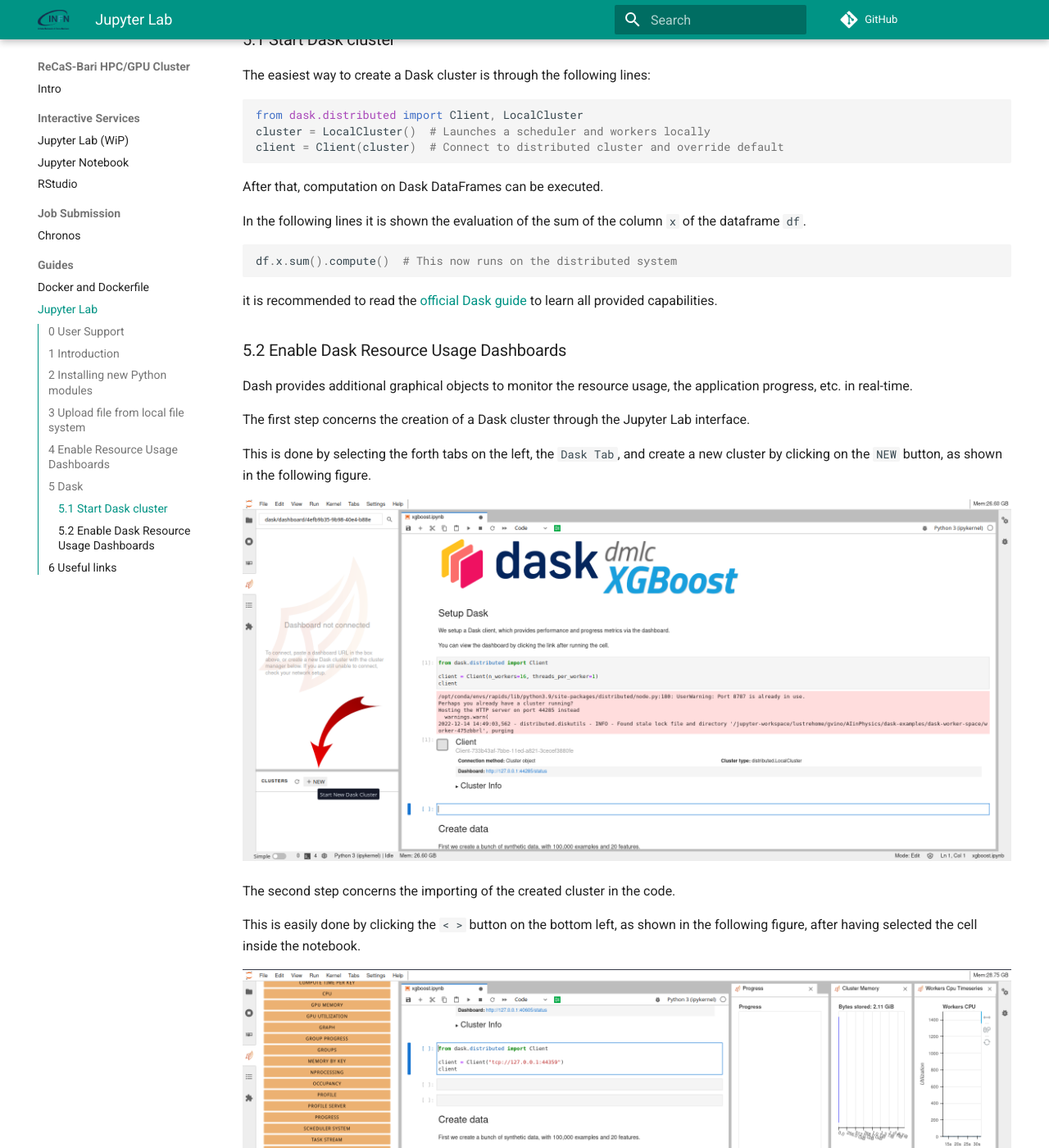
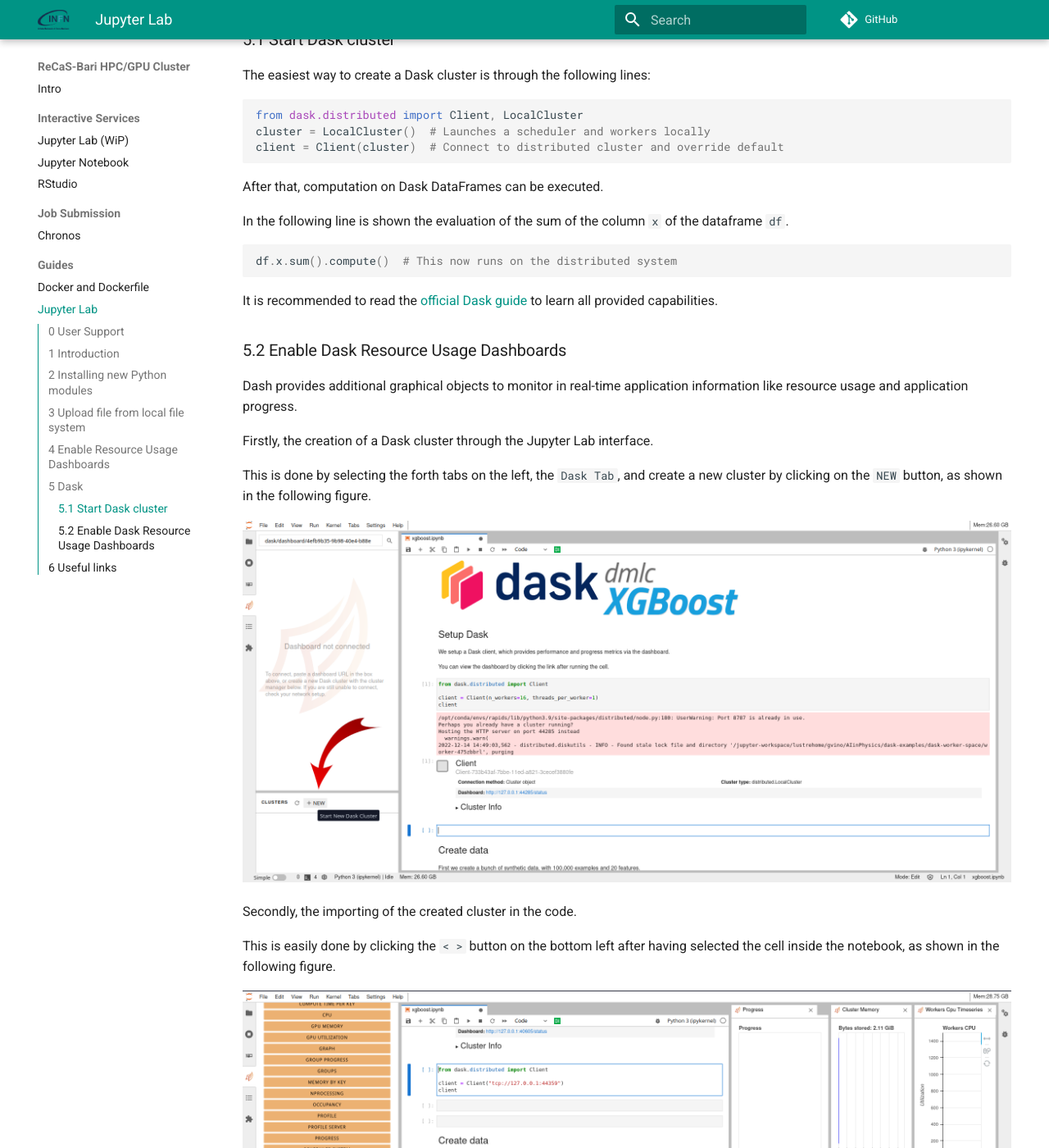
Before and after one commit to jvino/cluster-hpc-gpu-guides, an MkDocs documentation site: the page built from docs/guides/jupyter-lab.md, in a window 1280 px wide and 1400 px high, scrolled down 4426 px. Shown: the whole window at 82% size. Built offline with MkDocs 1.6.1 and Material for MkDocs 9.7.7, drawn with Linux system fonts in a browser that asks for light colours; comment, search, counter and statistics services are not loaded; some of the changed text lies outside the part shown.

````diff
--- a/docs/guides/jupyter-lab.md
+++ b/docs/guides/jupyter-lab.md
@@ -95,31 +95,31 @@
 
 After that, computation on Dask DataFrames can be executed.
 
-In the following lines it is shown the evaluation of the sum of the column `x` of the dataframe `df`.
+In the following line is shown the evaluation of the sum of the column `x` of the dataframe `df`.
 
 ```python
 df.x.sum().compute()  # This now runs on the distributed system
 ```
 
-it is recommended to read the [official Dask guide](https://distributed.dask.org/en/stable/quickstart.html) to learn all provided capabilities.
+It is recommended to read the [official Dask guide](https://distributed.dask.org/en/stable/quickstart.html) to learn all provided capabilities.
 
 ### 5.2 Enable Dask Resource Usage Dashboards
 
-Dash provides additional graphical objects to monitor the resource usage, the application progress, etc. in real-time.
+Dash provides additional graphical objects to monitor in real-time application information like resource usage and application progress.
 
-The first step concerns the creation of a Dask cluster through the Jupyter Lab interface.
+Firstly, the creation of a Dask cluster through the Jupyter Lab interface.
 
 This is done by selecting the forth tabs on the left, the `Dask Tab`, and create a new cluster by clicking on the `NEW` button, as shown in the following figure.
 
 ![jupyterlab-monitor-dask-1](images/jupyterlab-monitor-dask-1.png)
 
-The second step concerns the importing of the created cluster in the code.
+Secondly, the importing of the created cluster in the code.
 
-This is easily done by clicking the `< >` button on the bottom left, as shown in the following figure, after having selected the cell inside the notebook.
+This is easily done by clicking the `< >` button on the bottom left after having selected the cell inside the notebook, as shown in the following figure.
 
 ![jupyterlab-monitor-dask-2](images/jupyterlab-monitor-dask-2.png)
 
-You can see the added code, copied following for convenience.
+Following it is copied the generated code for convenience.
 
 ```python
 from dask.distributed import Client
@@ -131,7 +131,7 @@
 
 Multiple Dask graphical objects can be enabled and moved inside the window.
 
-If the code exploit Dask objects, during its execution the information about resources usage, application progress, ... are shown in real-time, as shown in the following figure.
+If the code exploit Dask objects, during its execution the information about the application (resources usage, application progress, ...) are shown in real-time, as shown in the following figure.
 
 ![jupyterlab-monitor-dask-3](images/jupyterlab-monitor-dask-3.png)
 
````
